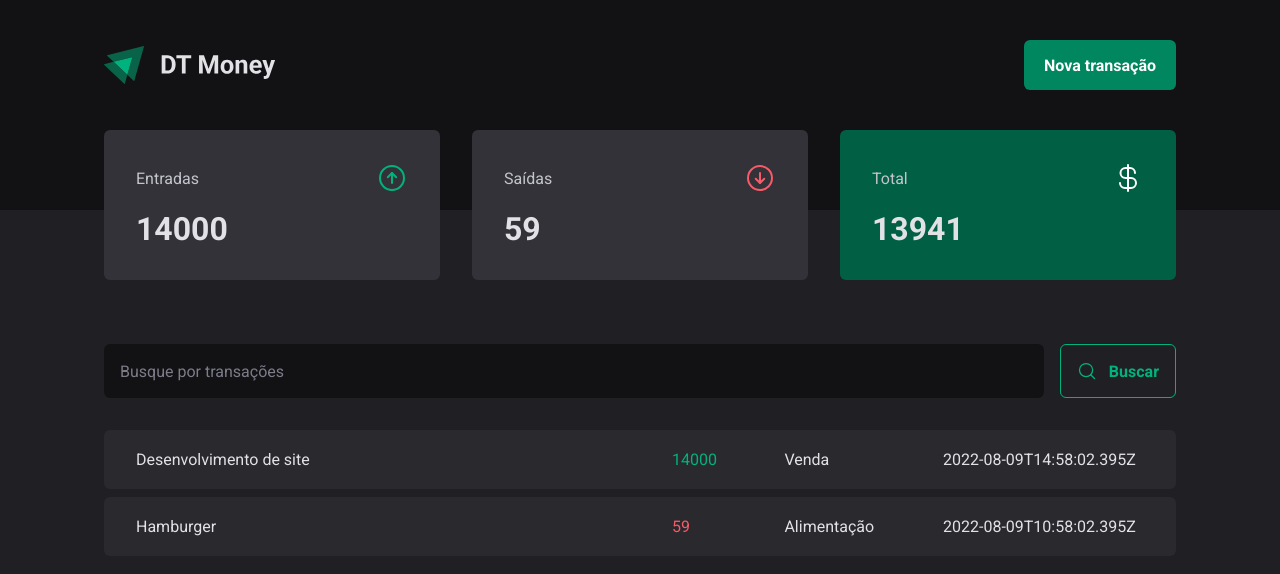
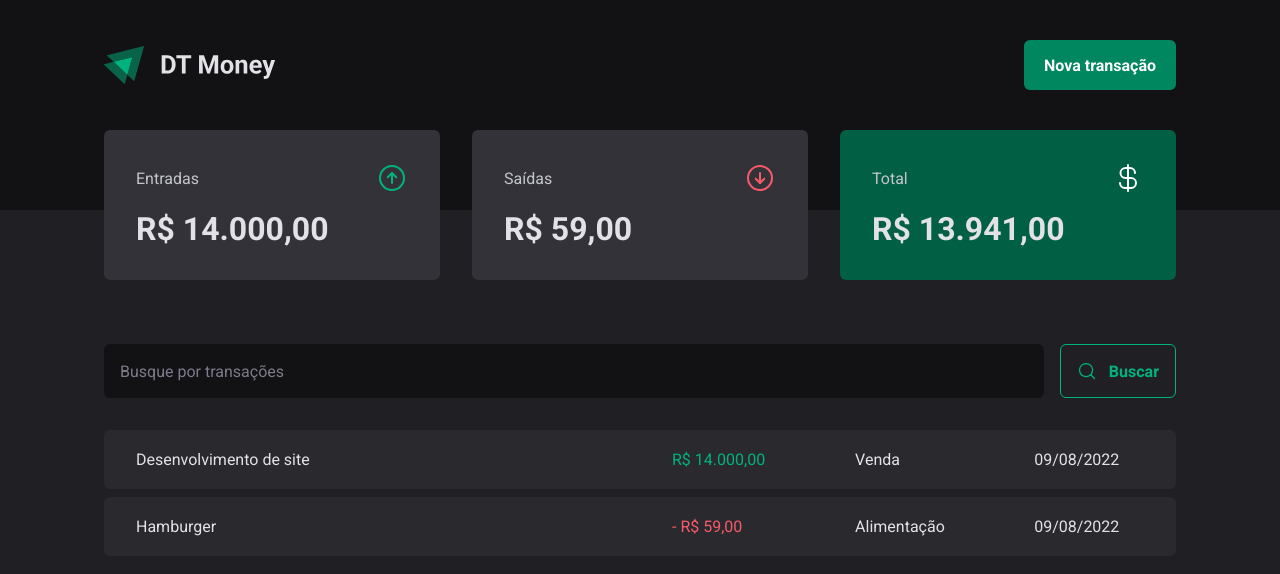
Before and after one commit to millenabomtempo/dt-money, a React (Vite) app: page / in a window 1280 px wide. Shown: the top 574 px of the page. Built offline with nearby package versions, Linux system fonts and the light colour scheme; data requests are answered from the project's data file.

Commit message:
add formatter helper and implement it

```diff
--- a/src/components/Summary/index.tsx
+++ b/src/components/Summary/index.tsx
@@ -1,6 +1,7 @@
 import { ArrowCircleDown, ArrowCircleUp, CurrencyDollar } from 'phosphor-react'
 import { useContext } from 'react'
 import { TransactionsContext } from '../../contexts/TransactionContext'
+import { priceFormatter } from '../../utils/formatter'
 
 import { SummaryCard, SummaryContainer } from './styles'
 
@@ -33,21 +34,21 @@
           <span>Entradas</span>
           <ArrowCircleUp size={32} color='#00b37e'/>
         </header>
-        <strong>{summary.income}</strong>
+        <strong>{priceFormatter.format(summary.income)}</strong>
       </SummaryCard>
       <SummaryCard>
         <header>
           <span>Saídas</span>
           <ArrowCircleDown size={32} color='#f75a68'/>
         </header>
-        <strong>{summary.outcome}</strong>
+        <strong>{priceFormatter.format(summary.outcome)}</strong>
       </SummaryCard>
       <SummaryCard variant='green'>
         <header>
           <span>Total</span>
           <CurrencyDollar size={32} color='#fff'/>
         </header>
-        <strong>{summary.total}</strong>
+        <strong>{priceFormatter.format(summary.total)}</strong>
       </SummaryCard>
     </SummaryContainer>
   )
--- a/src/pages/Transactions/index.tsx
+++ b/src/pages/Transactions/index.tsx
@@ -2,6 +2,7 @@
 import { Header } from "../../components/Header";
 import Summary from "../../components/Summary";
 import { TransactionsContext } from "../../contexts/TransactionContext";
+import { dateFormatter, priceFormatter } from "../../utils/formatter";
 import { SearchForm } from "./components/SearchForm";
 import { PriceHighlight, TransactionContainer, TransactionTable } from "./styles";
 
@@ -23,11 +24,12 @@
                 <td width="50%">{transaction.description}</td>
                 <td>
                   <PriceHighlight variant={transaction.type}>
-                    {transaction.price}
+                    {transaction.type === 'outcome' && '- ' }
+                    {priceFormatter.format(transaction.price)}
                   </PriceHighlight>
                 </td>
                 <td>{transaction.category}</td>
-                <td>{transaction.createdAt}</td>
+                <td>{dateFormatter.format(new Date(transaction.createdAt))}</td>
               </tr>
             )
           })}
--- /dev/null
+++ b/src/utils/formatter.ts
@@ -0,0 +1,6 @@
+export const dateFormatter = new Intl.DateTimeFormat('pt-BR')
+
+export const priceFormatter = new Intl.NumberFormat('pt-BR', {
+  style: 'currency',
+  currency: 'BRL'
+})
```
